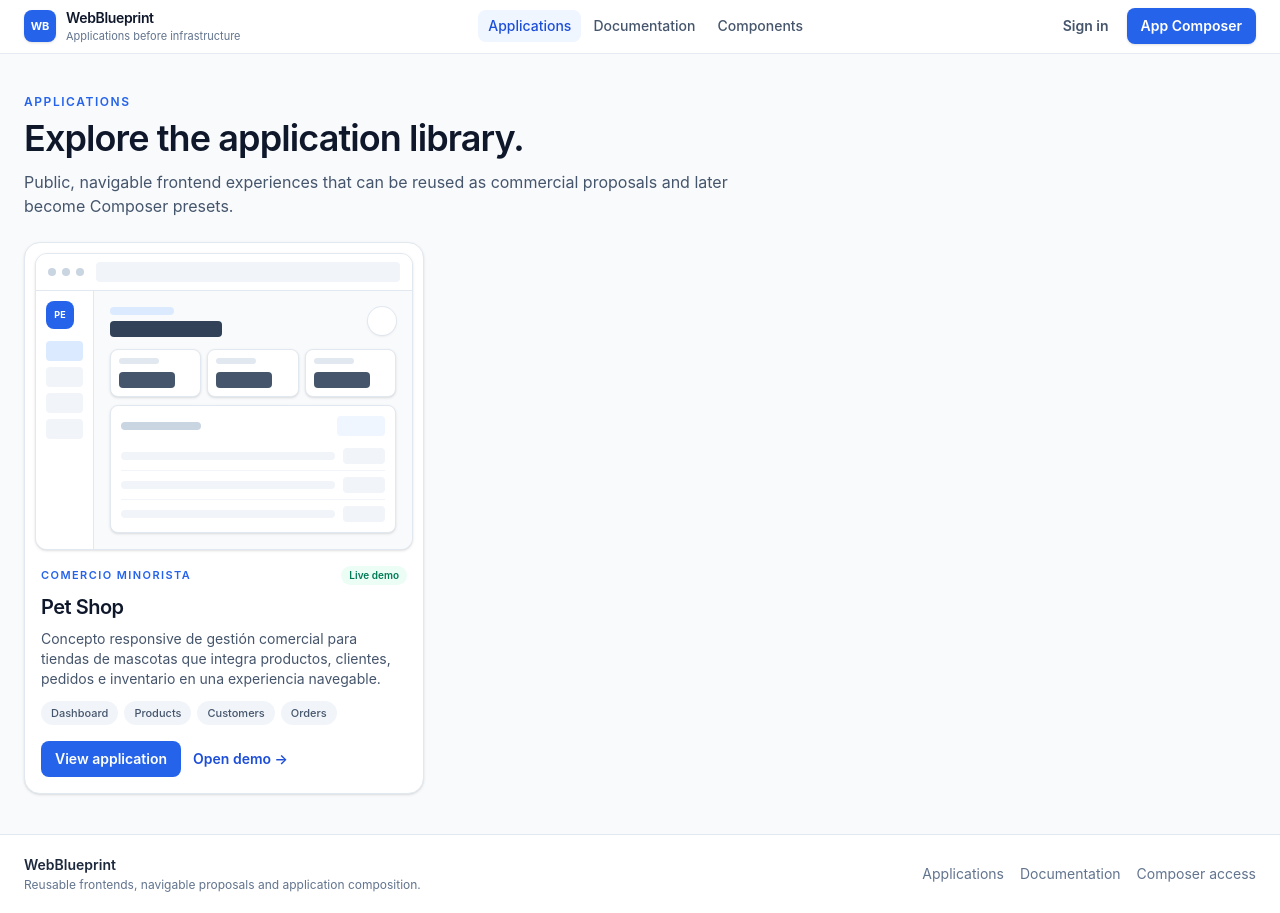
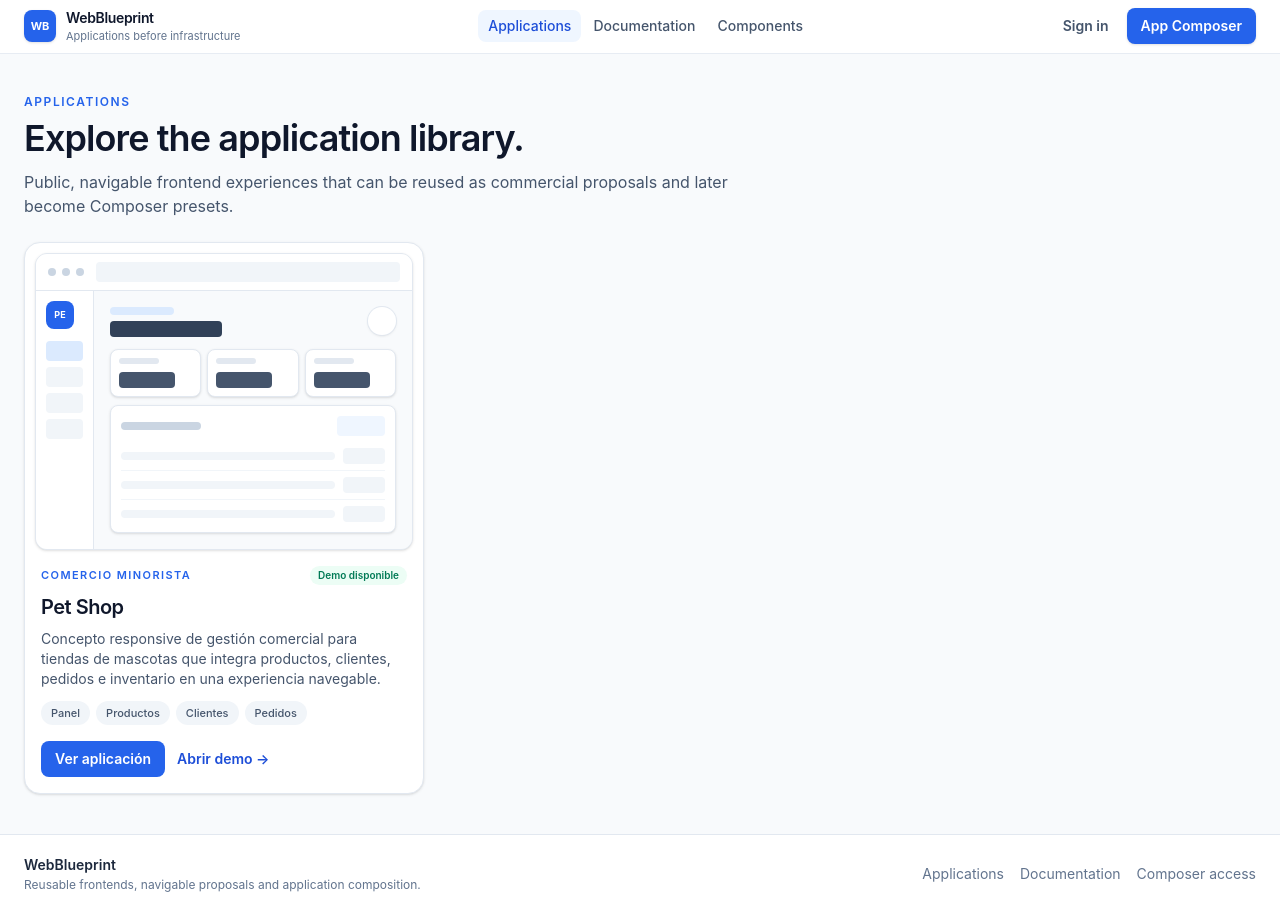
Before and after one commit to LuisHdezE/WebBlueprint, a React (Vite) app: page /apps in a window 1280 px wide. Built offline with nearby package versions, Linux system fonts and the light colour scheme.

Commit message:
fix(i18n): translate application card

```diff
--- a/src/components/applications/ApplicationCard.tsx
+++ b/src/components/applications/ApplicationCard.tsx
@@ -1,4 +1,5 @@
 import { Link } from 'react-router';
+import { getCapabilityLabel } from '@/applications/applicationRegistry';
 import type { ApplicationDefinition } from '@/applications/application.types';
 import { ApplicationPreview } from '@/components/applications/ApplicationPreview';
 
@@ -15,23 +16,23 @@ export function ApplicationCard({ application }: ApplicationCardProps) {
       <div className="p-4 pt-2.5">
         <div className="flex items-center justify-between gap-3">
           <p className="text-[11px] font-semibold uppercase tracking-[0.13em] text-brand-600">{application.category}</p>
-          <span className="rounded-full bg-emerald-50 px-2 py-0.5 text-[10px] font-semibold text-emerald-700">Live demo</span>
+          <span className="rounded-full bg-emerald-50 px-2 py-0.5 text-[10px] font-semibold text-emerald-700">Demo disponible</span>
         </div>
         <h2 className="mt-2 text-xl font-semibold tracking-tight text-slate-900">{application.name}</h2>
         <p className="mt-2 text-sm leading-5 text-slate-600">{application.summary}</p>
         <div className="mt-3 flex flex-wrap gap-1.5">
           {application.capabilities.slice(0, 4).map((capability) => (
             <span key={capability} className="rounded-full bg-slate-100 px-2.5 py-1 text-[11px] font-medium text-slate-600">
-              {capability}
+              {getCapabilityLabel(capability)}
             </span>
           ))}
         </div>
         <div className="mt-4 flex items-center gap-3">
           <Link className="rounded-lg bg-brand-600 px-3.5 py-2 text-sm font-semibold text-white transition hover:bg-brand-700" to={`/apps/${application.slug}`}>
-            View application
+            Ver aplicación
           </Link>
           <Link className="text-sm font-semibold text-brand-700 hover:text-brand-800" to={`/demo/${application.slug}/${application.demoPages[0]?.path ?? ''}`}>
-            Open demo →
+            Abrir demo →
           </Link>
         </div>
       </div>
```
